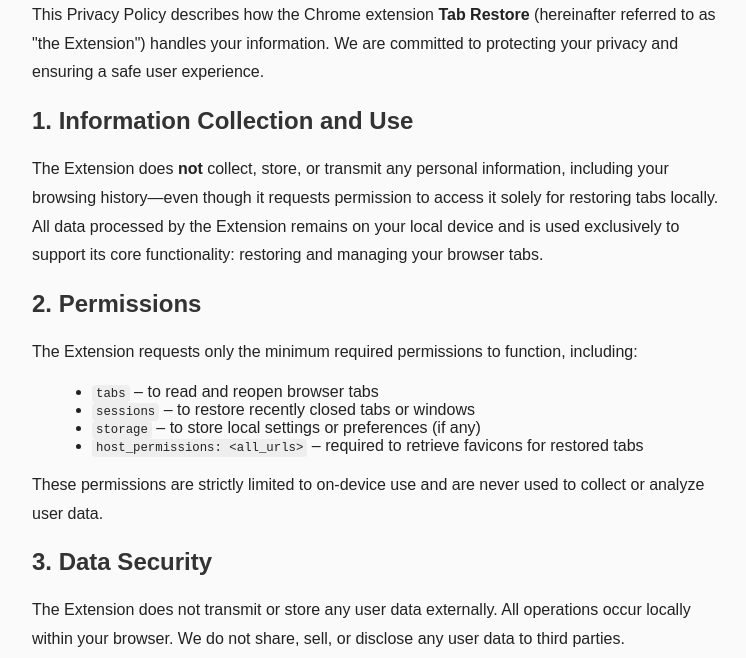
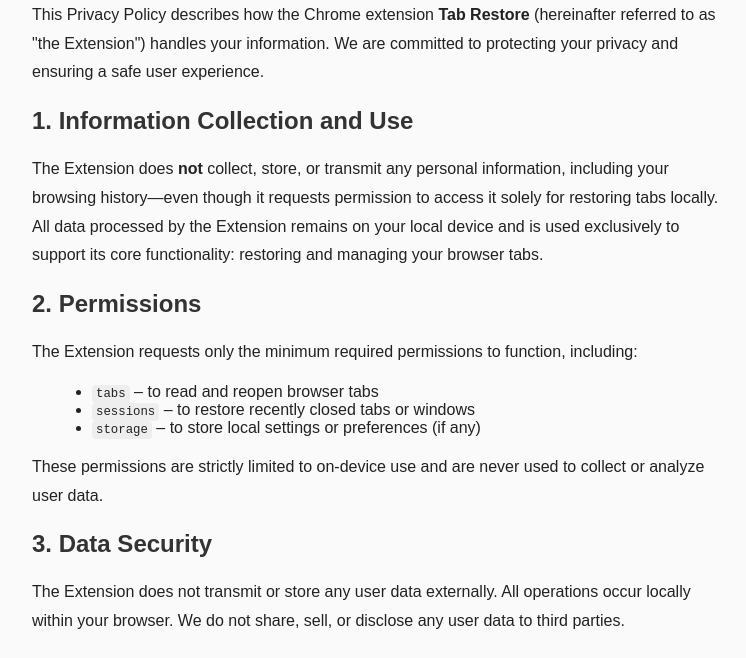
Before and after one commit to MsRem/TabRestore, a browser extension: page privacy.html in a window 1280 px wide. Shown: the part 139-797 px from the top of the page, without its empty margins (258-1004 px from the left). Drawn offline with Linux system fonts and the light colour scheme.

Commit message:
refactor: 移除"<all_urls>"权限

```diff
--- a/privacy.html
+++ b/privacy.html
@@ -45,7 +45,6 @@
     <li><code>tabs</code> – to read and reopen browser tabs</li>
     <li><code>sessions</code> – to restore recently closed tabs or windows</li>
     <li><code>storage</code> – to store local settings or preferences (if any)</li>
-    <li><code>host_permissions: &lt;all_urls&gt;</code> – required to retrieve favicons for restored tabs</li>
   </ul>
   <p>
     These permissions are strictly limited to on-device use and are never used to collect or analyze user data.
```
Also changed, not shown: manifest.json.
